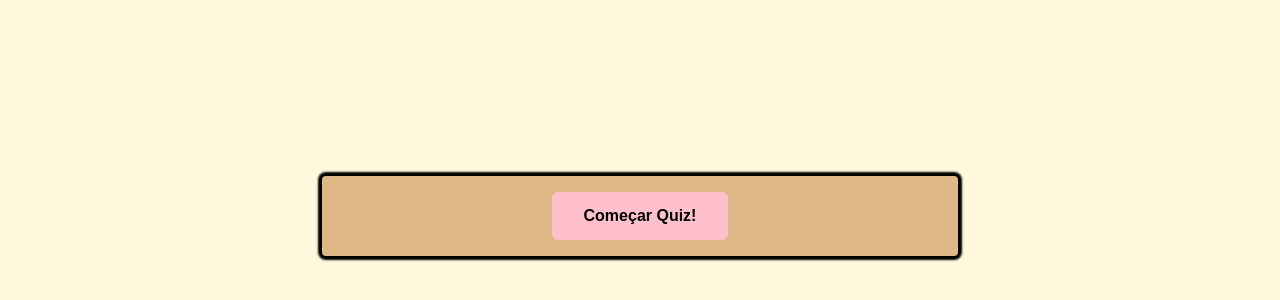
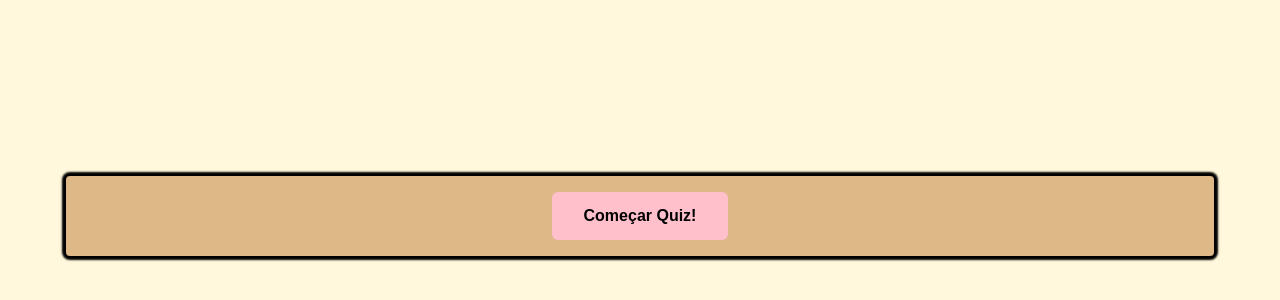
Before and after one commit to NathRibeiroo/meuprimeirosite, a plain HTML site: page quiz.html in a window 1280 px wide. Shown: the part 184-484 px from the top of the page. Drawn offline with Linux system fonts and the light colour scheme.

Commit message:
Update estiloquiz.css

```diff
--- a/Css/estiloquiz.css
+++ b/Css/estiloquiz.css
@@ -20,7 +20,7 @@ body {
 
 .container {
     background-color:burlywood;
-    width: 50%;
+    width: 90%;
     max-width: 800%;
 
     border: 2px solid black;
@@ -56,6 +56,10 @@ body {
     gap: 16px;
 
  }
+
+.answer:disabled {
+    cursor: not-allowed;
+  }
 
  .next-question {
    margin-top: 32px;
```
